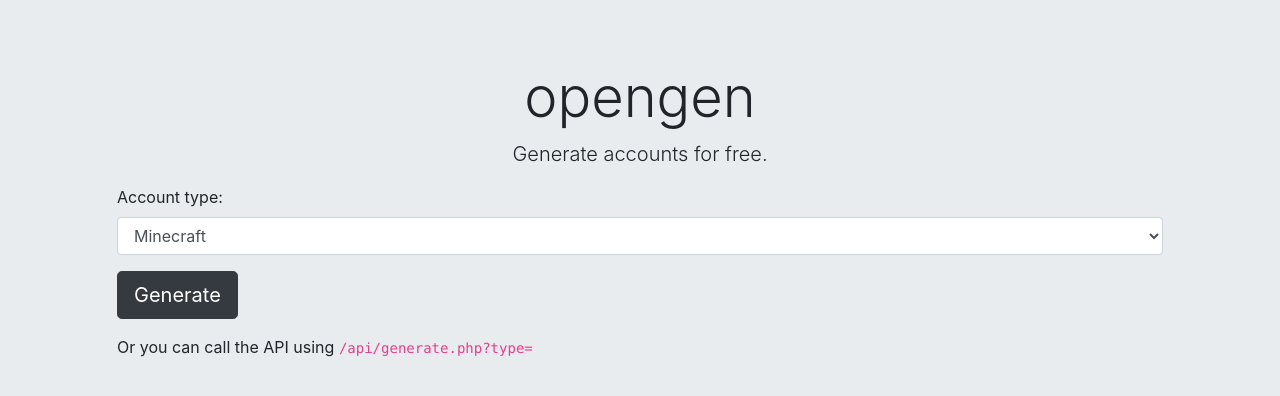
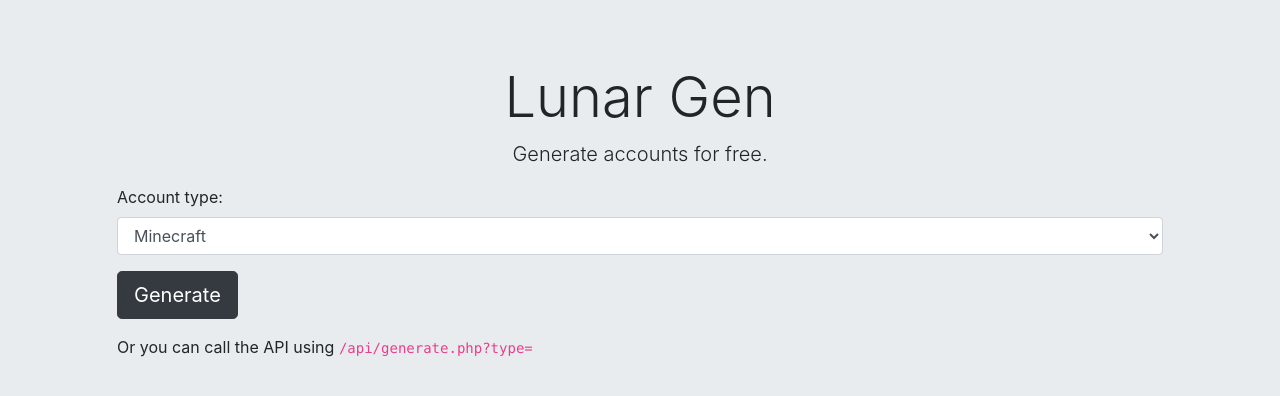
Before and after one commit to ayusht106/SatyamTy.github.io, a plain HTML site: page index.html in a window 1280 px wide. Drawn offline with nearby package versions, Linux system fonts and the light colour scheme; some packages are replaced by stand-ins of ours; a script that the page names is missing.

Commit message:
Update index.html

```diff
--- a/index.html
+++ b/index.html
@@ -13,7 +13,7 @@
 		<noscript>Please enable JavaScript to proceed.</noscript>
 		<div class="container">
 			<div class="jumbotron text-center">
-				<h2 class="display-4">opengen</h2>
+				<h2 class="display-4">Lunar Gen</h2>
 				<p class="lead">Generate accounts for free.</p>
 				<form class="text-left" id="generator">
 					<div class="form-group">
```
